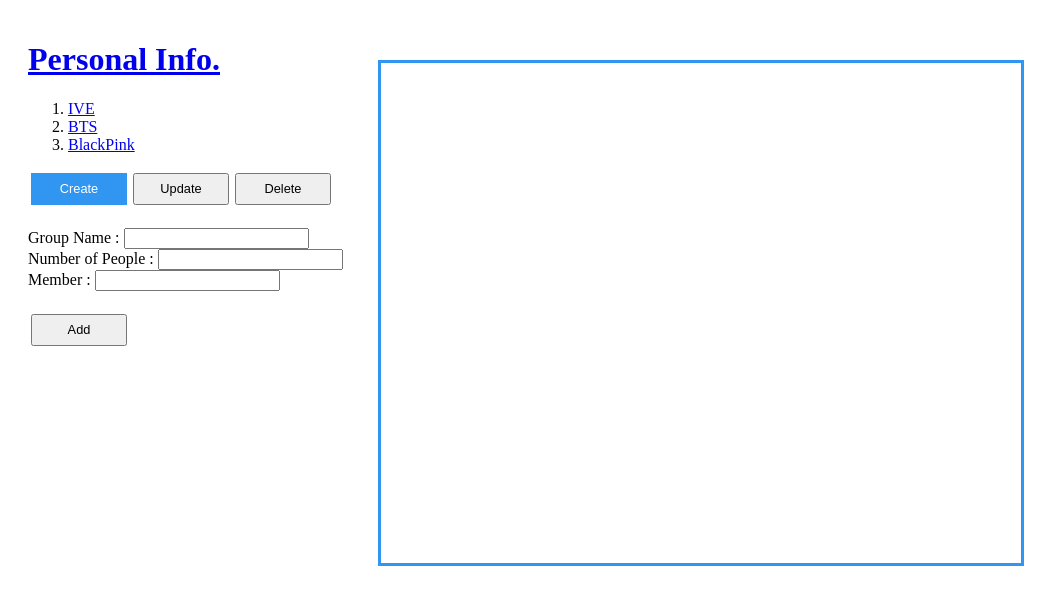
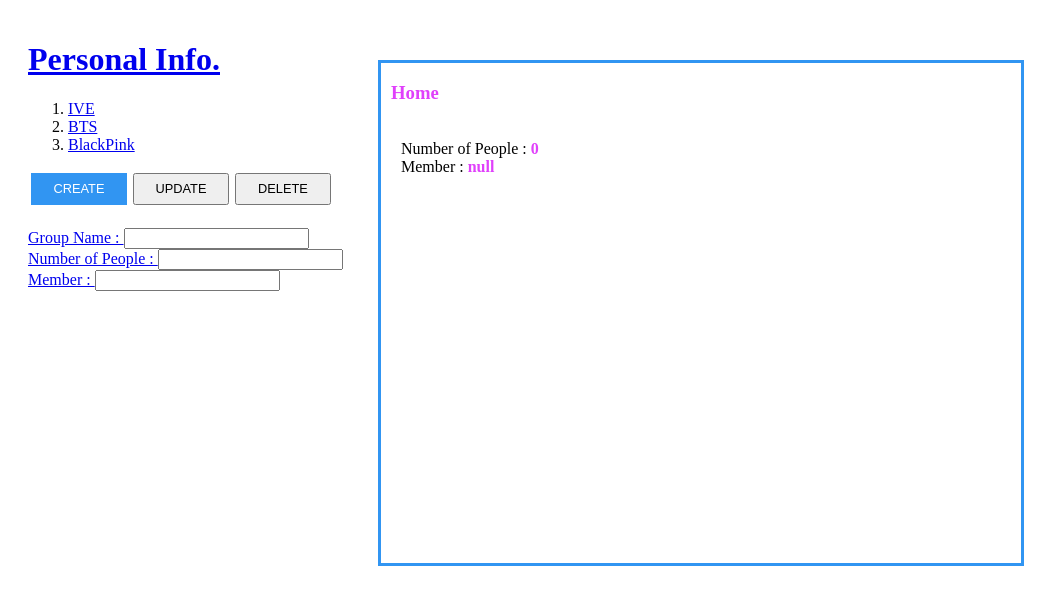
Before and after one commit to ginttone/study_Frontend, a React (Create React App) app in the folder React/rnd_ot/: page / in a window 1280 px wide. Shown: the top 604 px of the page, without its empty margins (0-1059 px from the left). Built offline with nearby package versions, Linux system fonts and the light colour scheme.

Commit message:
[feat]create

```diff
--- a/React/rnd_ot/src/App.css
+++ b/React/rnd_ot/src/App.css
@@ -20,7 +20,7 @@
   margin: 3px;
 }
 
-#btnCrt {
+#CREATE {
   background-color: #3195f2;
   color: #fff;
   border: none;
--- a/React/rnd_ot/src/App.js
+++ b/React/rnd_ot/src/App.js
@@ -48,19 +48,60 @@ function Nav(props) {
 }
 
 function Board(props) {
-
   return (
     <div>
       <h3>{props.grpName}</h3>
       &nbsp;
-      <div>Number of People : <span>{props.memCnt}</span></div>
-      <div>Member : <span>{props.member}</span></div>
+      <div>
+        Number of People : <span>{props.memCnt}</span>
+      </div>
+      <div>
+        Member : <span>{props.member}</span>
+      </div>
     </div>
   );
 }
 
+function ButtonGroup(props) {
+  let items = [];
+
+  for (let i = 0; i < props.btnMode.length; i++) {
+    let item = props.btnMode[i];
+
+    items.push(
+      <button
+        key={item.id}
+        id={item.id}
+        onClick={(event) => {
+          event.preventDefault();
+          props.onChangeMode(item.id);
+        }}
+      >
+        {item.id}
+      </button>
+    );
+  }
+
+  return <div className="ButtonGrp">{items}</div>;
+}
+
+function ContentBox(props) {
+  return (
+    <>
+      <label>Group Name : </label>
+      <input type="text"></input>
+      <br />
+      <label>Number of People : </label>
+      <input type="number"></input>
+      <br />
+      <label>Member : </label>
+      <input type="textarea"></input>
+    </>
+  );
+}
+
 export default function App() {
-  const [mode, setMode] = useState("WELCOME");
+  const [mode, setMode] = useState("HOME");
   const [id, setId] = useState(null);
   const [topics, setTopics] = useState([
     {
@@ -84,9 +125,30 @@ export default function App() {
   ]);
 
   let content = null;
+  let contextControl = null;
 
-  if (mode === "WELCOME") {
-    console.log("home");
+  let btnMode = [
+    { id: "CREATE", flag: true },
+    { id: "UPDATE", flag: true },
+    { id: "DELETE", flag: true },
+  ];
+
+  if (mode === "HOME") {
+    content = <Board grpName={"Home"} memCnt={0} member={"null"} />;
+    contextControl = (
+      <>
+        <a
+          class="btn"
+          href="/create"
+          onClick={(e) => {
+            e.preventDefault();
+            setMode("CREATE");
+          }}
+        >
+          <ContentBox/>
+        </a>
+      </>
+    );
   } else if (mode === "READ") {
     let grpName,
       memCnt,
@@ -100,6 +162,7 @@ export default function App() {
     }
 
     content = <Board grpName={grpName} memCnt={memCnt} member={member} />;
+    // contextControl =
   }
 
   return (
@@ -108,9 +171,9 @@ export default function App() {
         <Header
           title="Personal Info."
           onChangeMode={() => {
-            setMode("WELCOME");
+            setMode("HOME");
           }}
-        ></Header>
+        />
 
         <Nav
           topics={topics}
@@ -120,50 +183,18 @@ export default function App() {
           }}
         />
 
-        <div className="ButtonGrp">
-          <button
-            id="btnCrt"
-            onClick={(event) => {
-              event.preventDefault();
-              setMode("CREATE");
-            }}
-          >
-            Create
-          </button>
-          <button
-            id="btnUpd"
-            onClick={(event) => {
-              event.preventDefault();
-              setMode("UPDATE");
-            }}
-          >
-            Update
-          </button>
-          <button
-            id="btnDel"
-            onClick={(event) => {
-              event.preventDefault();
-              setMode("DELETE");
-            }}
-          >
-            Delete
-          </button>
-        </div>
+        <ButtonGroup
+          btnMode={btnMode}
+          onChangeMode={(_id) => {
+            setMode(_id);
+          }}
+        />
 
-        <div className="ContentBox">
-          <label>Group Name : </label>
-          <input type="text"></input>
-          <br />
-          <label>Number of People : </label>
-          <input type="number"></input>
-          <br />
-          <label>Member : </label>
-          <input type="textarea"></input>
-        </div>
+        <div className="ContentBox">{contextControl}</div>
 
-        <div className="ButtonGrp">
+        {/* <div className="ButtonGrp">
           <button id="btnAdd">Add</button>
-        </div>
+        </div> */}
       </div>
 
       <div className="RigthSec">{content}</div>
```
